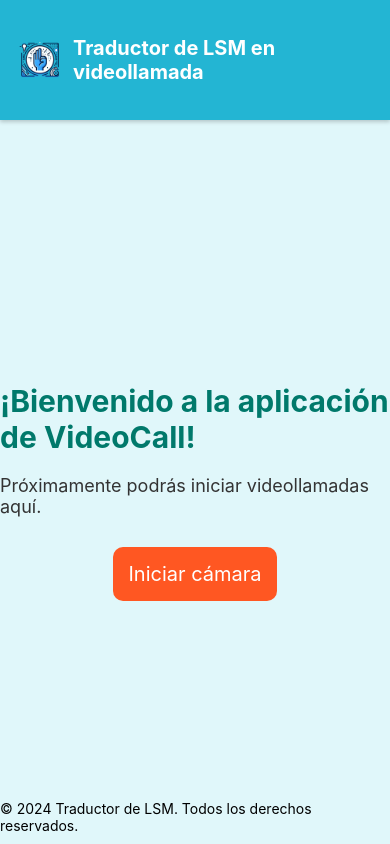
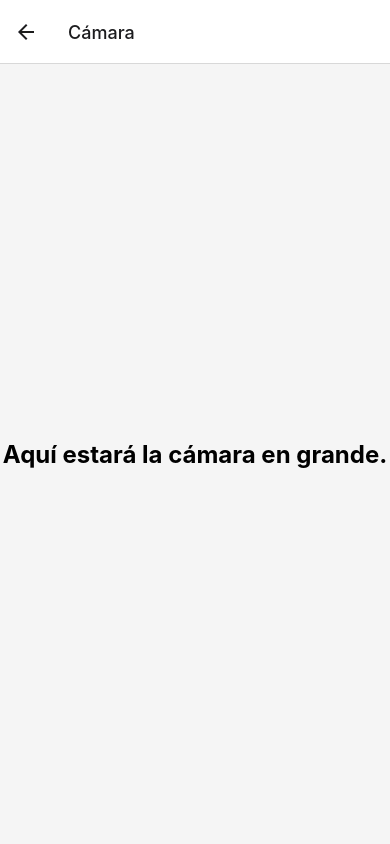
Before and after one commit to Mar-vm/Videocall_project, a React Native app: screen /Camera in a window 390 px wide. Built offline with nearby package versions, Linux system fonts and the light colour scheme.

Commit message:
Actualizacion de archivo de Camara

```diff
--- a/App.js
+++ b/App.js
@@ -1,9 +1,25 @@
 import React from 'react';
 import { StyleSheet, Text, View, Image, Alert, TouchableOpacity } from 'react-native';
+import { NavigationContainer } from '@react-navigation/native';
+import { createNativeStackNavigator } from '@react-navigation/native-stack';
+import CameraScreen from './screens/CameraScreen'; // Asegúrate de que esta ruta sea correcta
+
+const Stack = createNativeStackNavigator();
 
 const App = () => {
+  return (
+    <NavigationContainer>
+      <Stack.Navigator initialRouteName="Home">
+        <Stack.Screen name="Home" component={HomeScreen} options={{ headerShown: false }} />
+        <Stack.Screen name="Camera" component={CameraScreen} options={{ title: 'Cámara' }} />
+      </Stack.Navigator>
+    </NavigationContainer>
+  );
+};
+
+const HomeScreen = ({ navigation }) => {
   const iniciarCamara = () => {
-    Alert.alert("Cámara", "La funcionalidad de la cámara se activará aquí.");
+    navigation.navigate('Camera'); // Navega a la pantalla de la cámara
   };
 
   return (
@@ -26,7 +42,7 @@ const App = () => {
 
       {/* Pie de página */}
       <View style={styles.footer}>
-        <Text>© 2024 Traductor de LSM. Todos los derechos reservados.</Text>
+        <Text>© 2024 Traductor de LSM. Todos los derechos reservados a garzita.</Text>
       </View>
     </View>
   );
--- /dev/null
+++ b/screens/CameraScreen.js
@@ -0,0 +1,25 @@
+import React from 'react';
+import { StyleSheet, Text, View, Button } from 'react-native';
+
+const CameraScreen = () => {
+  return (
+    <View style={styles.container}>
+      <Text style={styles.text}>Aquí estará la cámara en grande.</Text>
+    </View>
+  );
+};
+
+const styles = StyleSheet.create({
+  container: {
+    flex: 1,
+    justifyContent: 'center',
+    alignItems: 'center',
+    backgroundColor: '#f5f5f5',
+  },
+  text: {
+    fontSize: 24,
+    fontWeight: 'bold',
+  },
+});
+
+export default CameraScreen;
```
